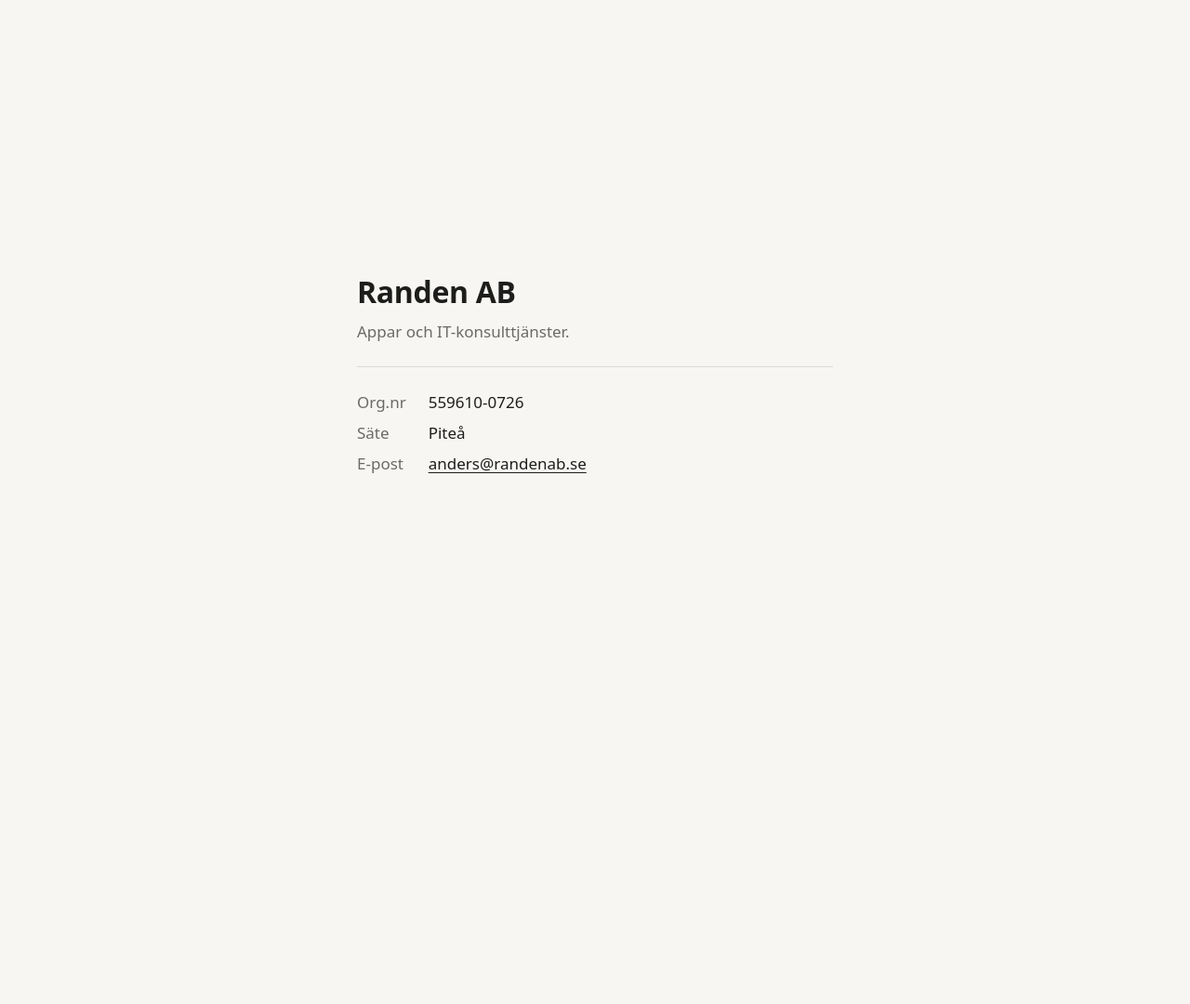
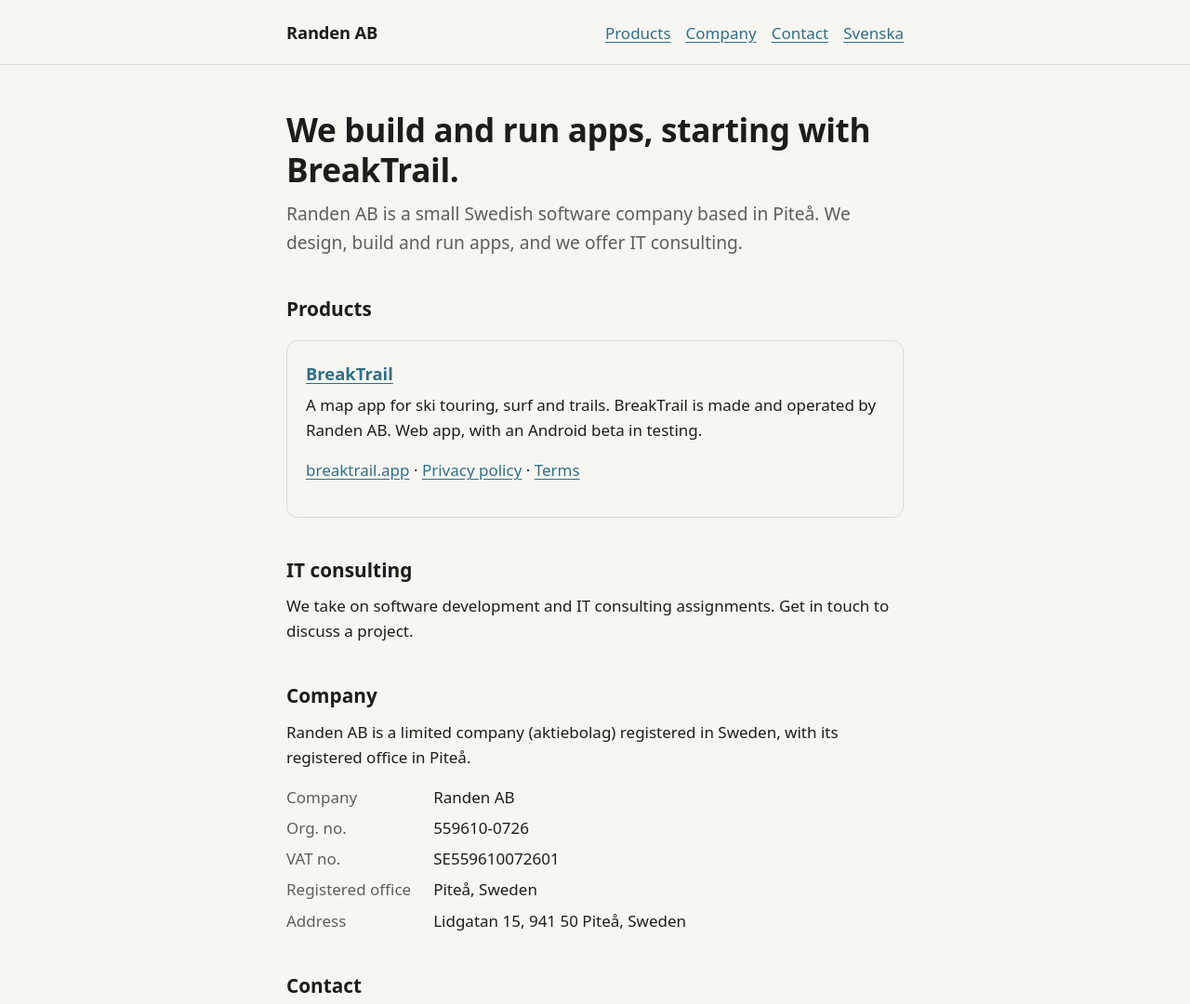
Before and after one commit to randenab/randenab.se, a plain HTML site: page index.html in a window 1280 px wide. Shown: the top 1080 px of the page at 93% size. Before the commit the page ends 800 px from the top, so only its background shows below. Drawn offline with Linux system fonts and the light colour scheme.

Commit message:
Company site: products, consulting, company facts, contact (en + sv) (#1)
* Company site: products, consulting, company facts, contact (en + sv)

Co-Authored-By: Claude Sonnet 5.5 <noreply@anthropic.com>
Claude-Session: https://claude.ai/code/session_0111PTDHcqP2BND6QPCmpfp7

* Drop unverified feature claim

Co-Authored-By: Claude Sonnet 5.5 <noreply@anthropic.com>
Claude-Session: https://claude.ai/code/session_0111PTDHcqP2BND6QPCmpfp7

* Address review: soften claims, full hreflang, Swedish wording

Co-Authored-By: Claude Sonnet 5.5 <noreply@anthropic.com>
Claude-Session: https://claude.ai/code/session_0111PTDHcqP2BND6QPCmpfp7

* Swedish page: soften claims, Sverige

Co-Authored-By: Claude Sonnet 5.5 <noreply@anthropic.com>
Claude-Session: https://claude.ai/code/session_0111PTDHcqP2BND6QPCmpfp7

---------

Co-authored-by: Claude Sonnet 5.5 <noreply@anthropic.com>

```diff
--- a/index.html
+++ b/index.html
@@ -1,41 +1,72 @@
 <!doctype html>
-<html lang="sv">
+<html lang="en">
 <head>
 <meta charset="utf-8">
 <meta name="viewport" content="width=device-width, initial-scale=1">
-<title>Randen AB</title>
-<meta name="description" content="Randen AB, Piteå. Appar och IT-konsulttjänster.">
+<title>Randen AB – Apps and IT consulting</title>
+<meta name="description" content="Randen AB is a Swedish company that builds and runs apps and offers IT consulting. Maker of BreakTrail.">
+<link rel="canonical" href="https://randenab.se/">
+<link rel="alternate" hreflang="en" href="https://randenab.se/">
+<link rel="alternate" hreflang="sv" href="https://randenab.se/sv/">
+<link rel="alternate" hreflang="x-default" href="https://randenab.se/">
 <style>
-  :root { --bg: #f7f6f3; --fg: #1d1d1b; --muted: #6b6a66; --line: #dddbd5; }
+  :root { --bg: #f7f6f3; --fg: #1d1d1b; --muted: #5f5e5a; --line: #dddbd5; --accent: #2f6f86; }
   @media (prefers-color-scheme: dark) {
-    :root { --bg: #161615; --fg: #ecebe7; --muted: #9a9993; --line: #33322f; }
+    :root { --bg: #161615; --fg: #ecebe7; --muted: #9a9993; --line: #33322f; --accent: #6fb1c8; }
   }
   * { box-sizing: border-box; }
-  html { height: 100%; }
-  body {
-    margin: 0; min-height: 100%; display: grid; place-items: center;
-    padding: 48px 16px; background: var(--bg); color: var(--fg);
-    font: 17px/1.6 system-ui, -apple-system, "Segoe UI", Roboto, sans-serif;
-  }
-  main { width: 100%; max-width: 32rem; }
-  h1 { margin: 0 0 4px; font-size: 2rem; font-weight: 600; letter-spacing: -0.01em; }
-  p { margin: 0 0 24px; color: var(--muted); }
-  dl { margin: 0; padding-top: 24px; border-top: 1px solid var(--line);
-       display: grid; grid-template-columns: max-content 1fr; gap: 6px 24px; }
+  body { margin: 0; background: var(--bg); color: var(--fg);
+    font: 17px/1.6 system-ui, -apple-system, "Segoe UI", Roboto, sans-serif; }
+  .wrap { max-width: 44rem; margin: 0 auto; padding: 0 20px; }
+  header { padding: 20px 0; border-bottom: 1px solid var(--line); }
+  header .wrap { display: flex; justify-content: space-between; align-items: baseline; gap: 16px; flex-wrap: wrap; }
+  header strong { font-size: 1.15rem; letter-spacing: -0.01em; }
+  nav a { margin-left: 16px; }
+  h1 { font-size: 2.2rem; line-height: 1.2; margin: 48px 0 12px; letter-spacing: -0.01em; }
+  h2 { font-size: 1.3rem; margin: 40px 0 8px; }
+  p { margin: 0 0 16px; }
+  .lead { font-size: 1.2rem; color: var(--muted); }
+  a { color: var(--accent); text-underline-offset: 3px; }
+  dl { margin: 0; display: grid; grid-template-columns: max-content 1fr; gap: 6px 24px; }
   dt { color: var(--muted); }
   dd { margin: 0; }
-  a { color: inherit; text-underline-offset: 3px; }
+  .card { border: 1px solid var(--line); border-radius: 12px; padding: 20px; margin: 16px 0; }
+  .card h3 { margin: 0 0 6px; font-size: 1.15rem; }
+  footer { margin-top: 64px; padding: 24px 0 48px; border-top: 1px solid var(--line); color: var(--muted); font-size: .9rem; }
 </style>
 </head>
 <body>
-<main>
-  <h1>Randen AB</h1>
-  <p>Appar och IT-konsulttjänster.</p>
+<header><div class="wrap">
+  <strong>Randen AB</strong>
+  <nav><a href="#products">Products</a><a href="#about">Company</a><a href="#contact">Contact</a><a href="/sv/" hreflang="sv">Svenska</a></nav>
+</div></header>
+<main class="wrap">
+  <h1>We build and run apps, starting with BreakTrail.</h1>
+  <p class="lead">Randen AB is a small Swedish software company based in Piteå. We design, build and run apps, and we offer IT consulting.</p>
+
+  <h2 id="products">Products</h2>
+  <div class="card">
+    <h3><a href="https://breaktrail.app">BreakTrail</a></h3>
+    <p>A map app for ski touring, surf and trails. BreakTrail is made and operated by Randen AB. Web app, with an Android beta in testing.</p>
+    <p><a href="https://breaktrail.app">breaktrail.app</a> · <a href="https://breaktrail.app/privacy">Privacy policy</a> · <a href="https://breaktrail.app/terms">Terms</a></p>
+  </div>
+
+  <h2>IT consulting</h2>
+  <p>We take on software development and IT consulting assignments. Get in touch to discuss a project.</p>
+
+  <h2 id="about">Company</h2>
+  <p>Randen AB is a limited company (aktiebolag) registered in Sweden, with its registered office in Piteå.</p>
   <dl>
-    <dt>Org.nr</dt><dd>559610-0726</dd>
-    <dt>Säte</dt><dd>Piteå</dd>
-    <dt>E-post</dt><dd><a href="mailto:anders@randenab.se">anders@randenab.se</a></dd>
+    <dt>Company</dt><dd>Randen AB</dd>
+    <dt>Org. no.</dt><dd>559610-0726</dd>
+    <dt>VAT no.</dt><dd>SE559610072601</dd>
+    <dt>Registered office</dt><dd>Piteå, Sweden</dd>
+    <dt>Address</dt><dd>Lidgatan 15, 941 50 Piteå, Sweden</dd>
   </dl>
+
+  <h2 id="contact">Contact</h2>
+  <p>For questions about our company, our apps or consulting, write to <a href="mailto:anders@randenab.se">anders@randenab.se</a></p>
 </main>
+<footer><div class="wrap">© 2026 Randen AB · Piteå, Sweden</div></footer>
 </body>
 </html>
```
Also changed, not shown: sv/index.html (added, +72 -0 lines), 1 other file.
